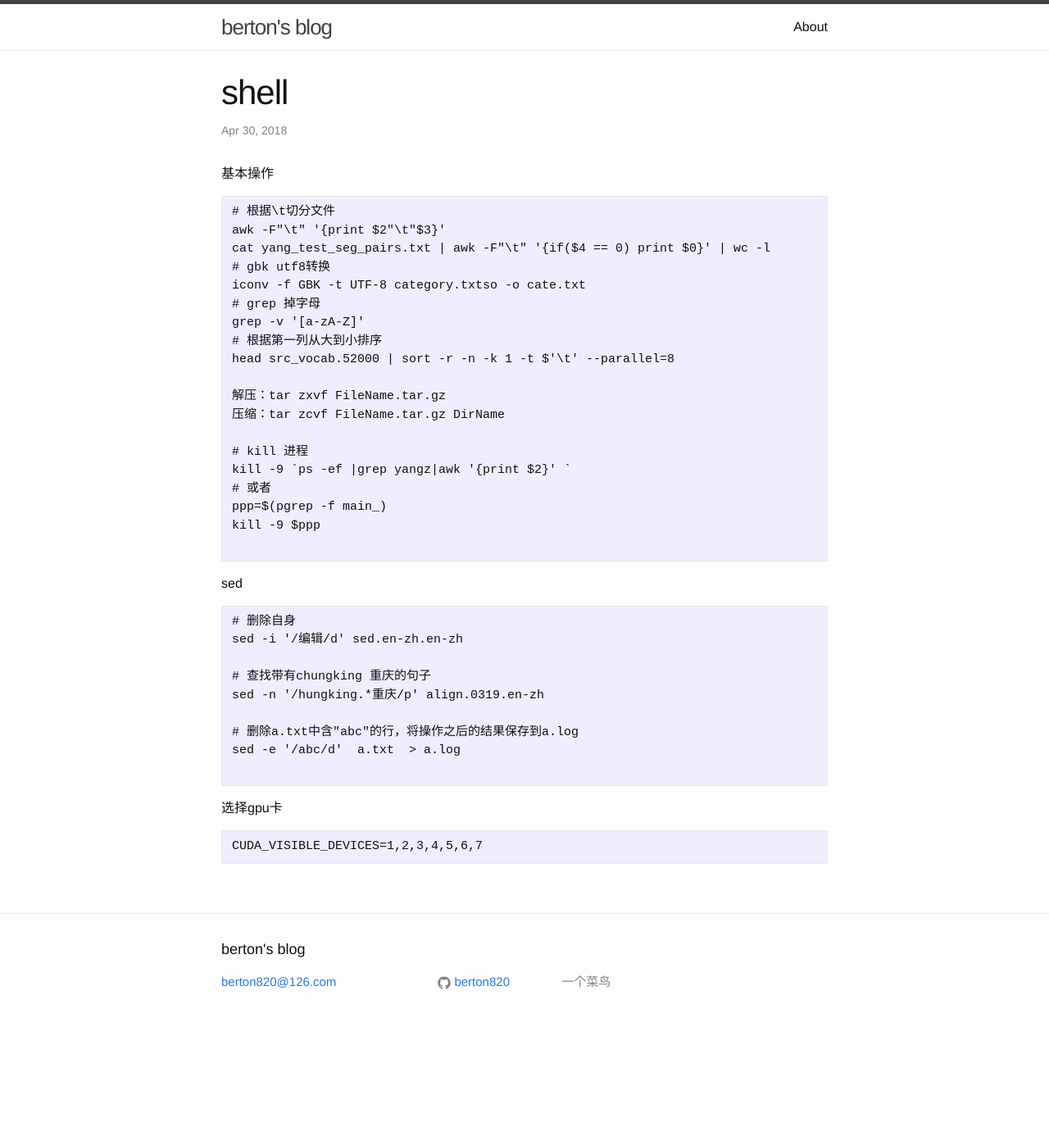
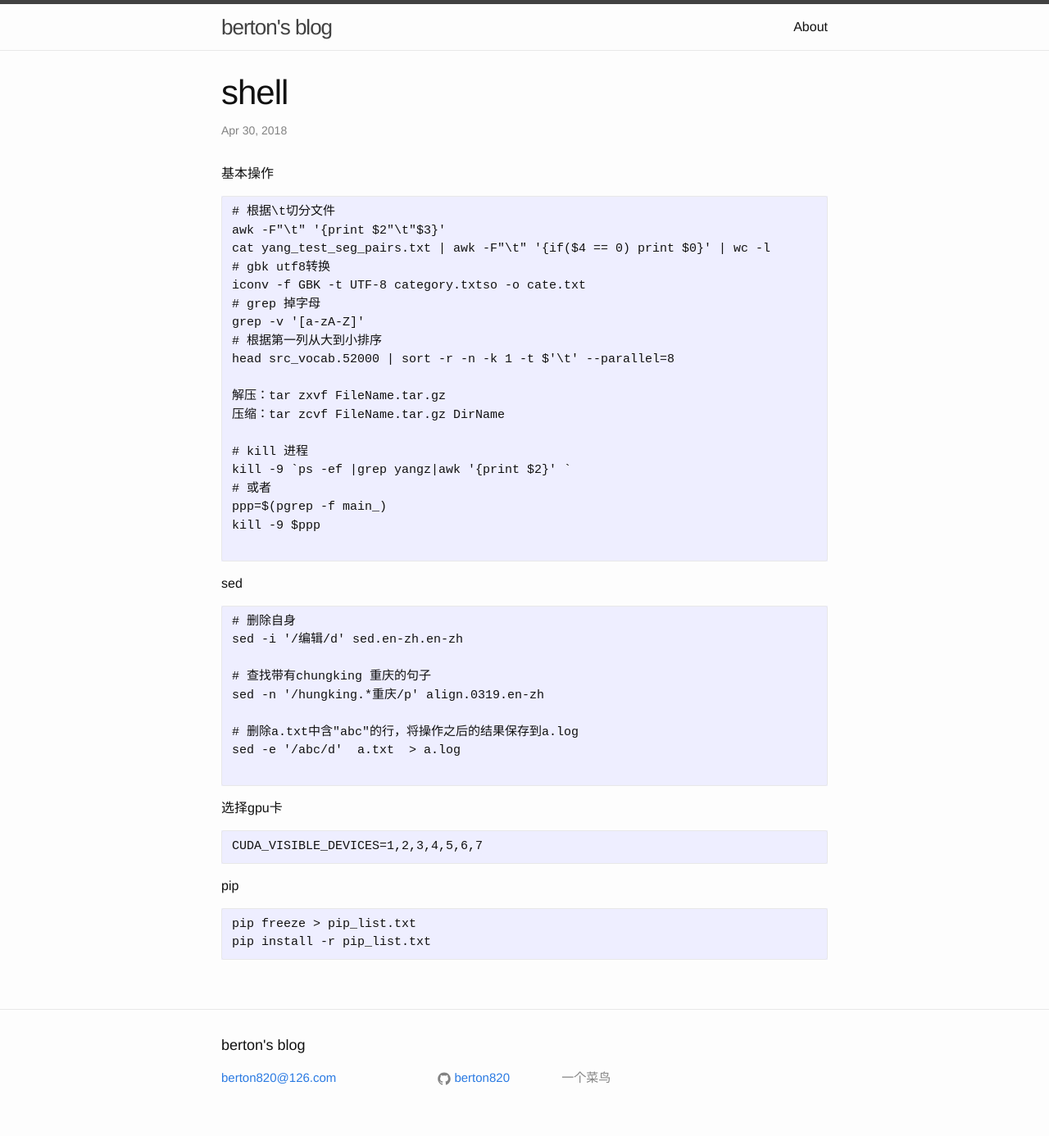
Before and after one commit to berton820/berton820.github.io, a Jekyll site: the page built from _posts/2019-6-30-shell.markdown, in a window 1280 px wide. Shown: the whole page at 82% size. Built offline with Jekyll 4.4.1, drawn with Linux system fonts in a browser that asks for light colours; before the commit the page ends 1269 px from its top, so only the background shows below that.

Commit message:
2019年 9月23日 星期一 11时48分46秒 CST

````diff
--- a/_posts/2019-6-30-shell.markdown
+++ b/_posts/2019-6-30-shell.markdown
@@ -45,3 +45,9 @@ sed -e '/abc/d'  a.txt  > a.log
 ```
 CUDA_VISIBLE_DEVICES=1,2,3,4,5,6,7
 ```
+
+pip
+```
+pip freeze > pip_list.txt
+pip install -r pip_list.txt
+```
````
